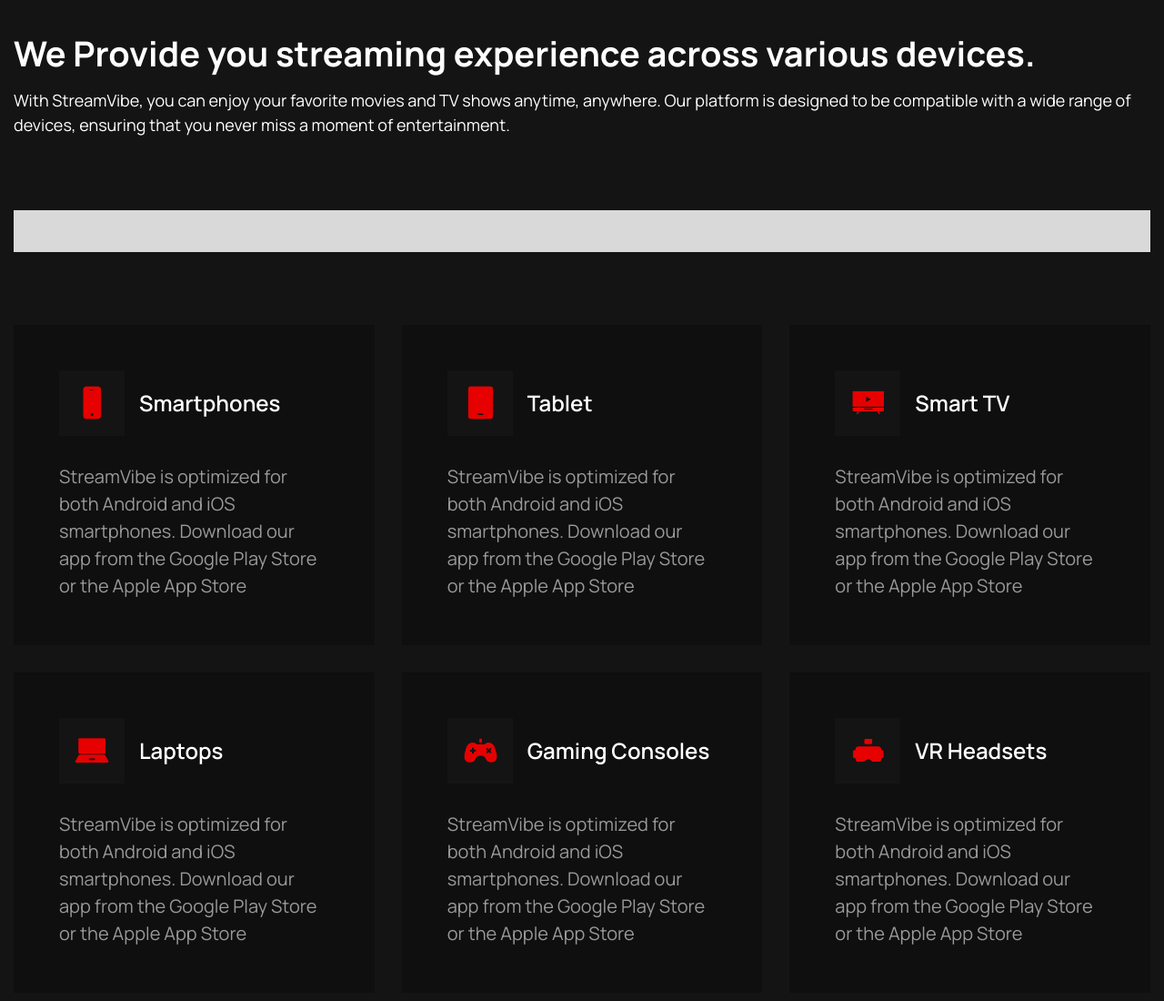
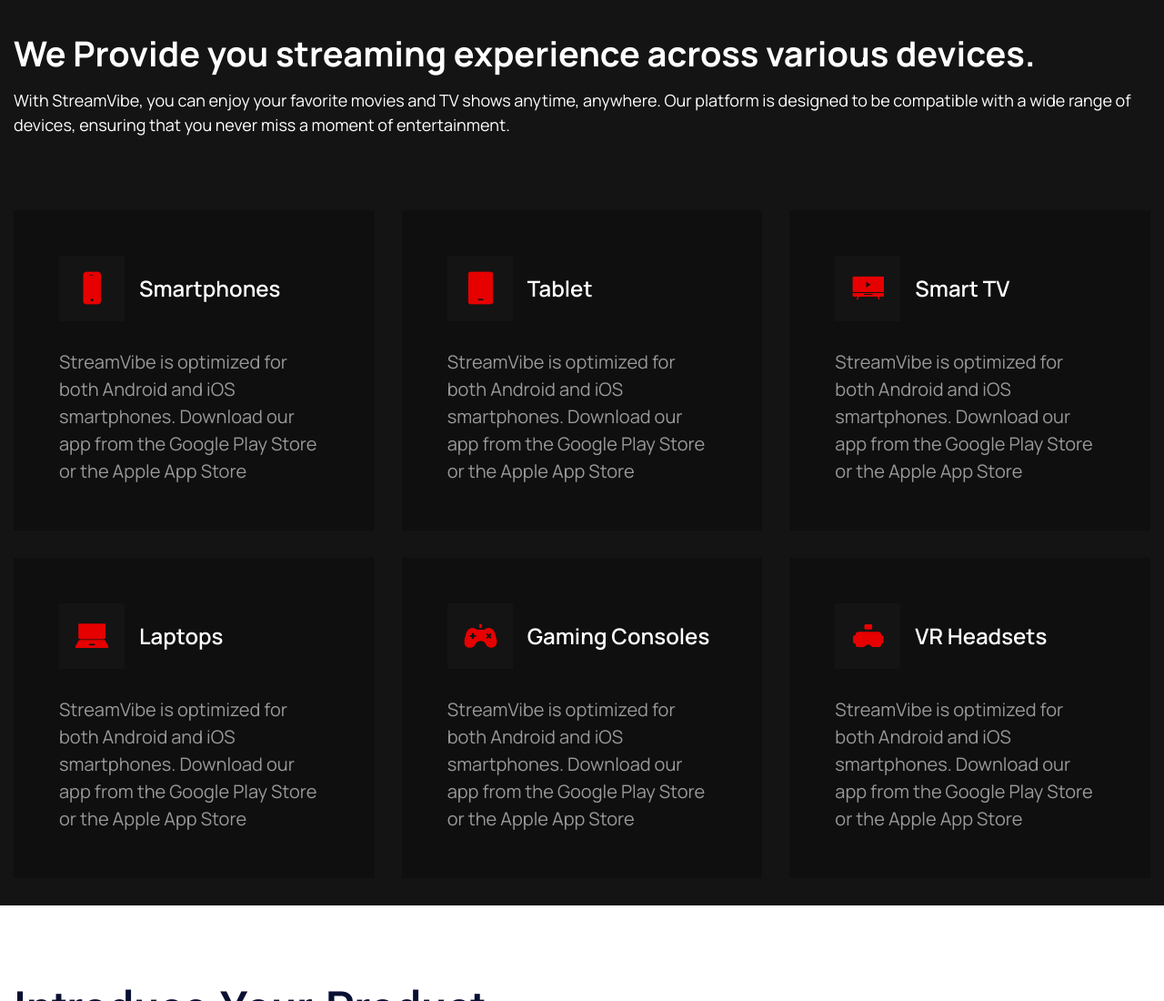
Before and after one commit to strict-way/lessons, a plain HTML site: page lesson_05/index.html in a window 1280 px wide. Shown: the top 1100 px of the page at 91% size. Drawn offline with Linux system fonts and the light colour scheme.

Commit message:
Update index.html

```diff
--- a/lesson_05/index.html
+++ b/lesson_05/index.html
@@ -20,8 +20,6 @@
 						to be compatible with a wide range of devices, ensuring that you never miss a moment of entertainment.
 					</p>
 				</div>
-
-				<div class="line-block"></div>
 
 				<div class="middle-content">
 					<div class="sections">
```
